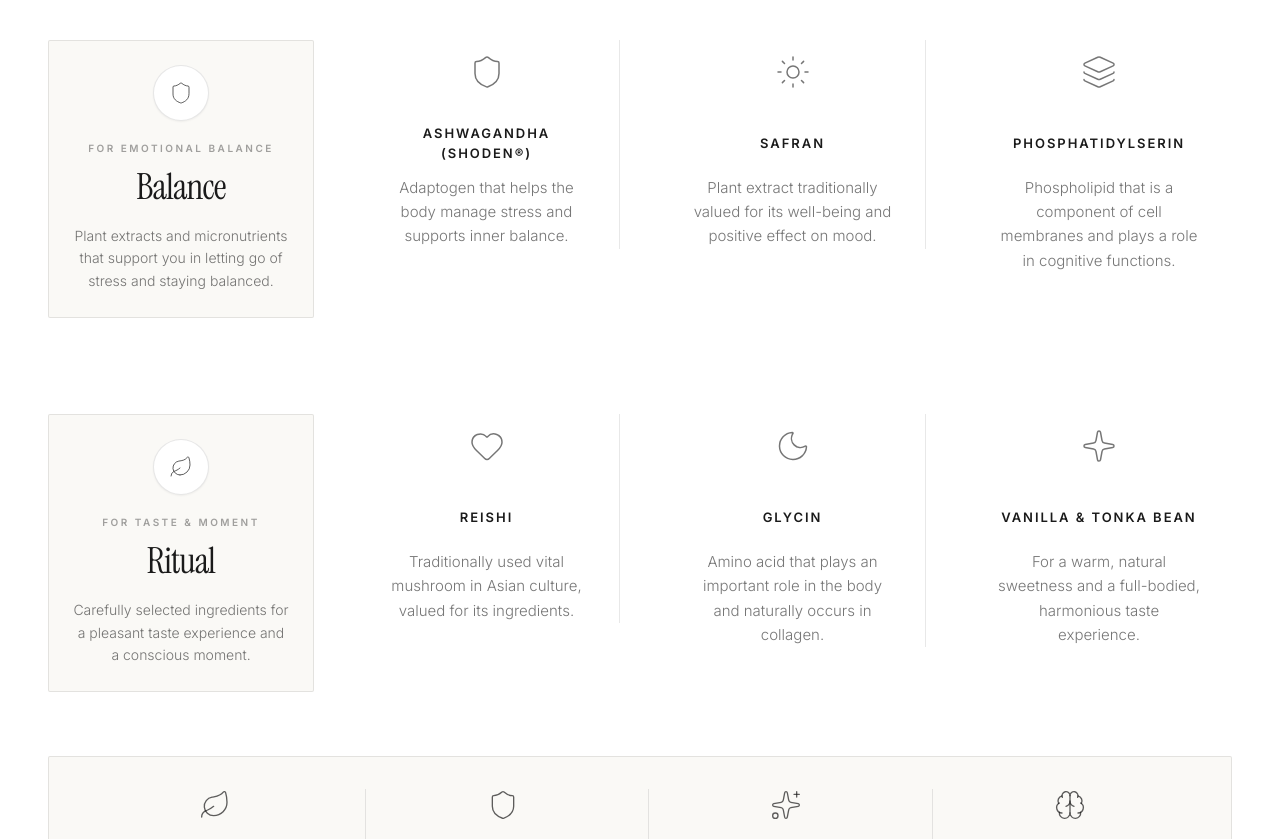
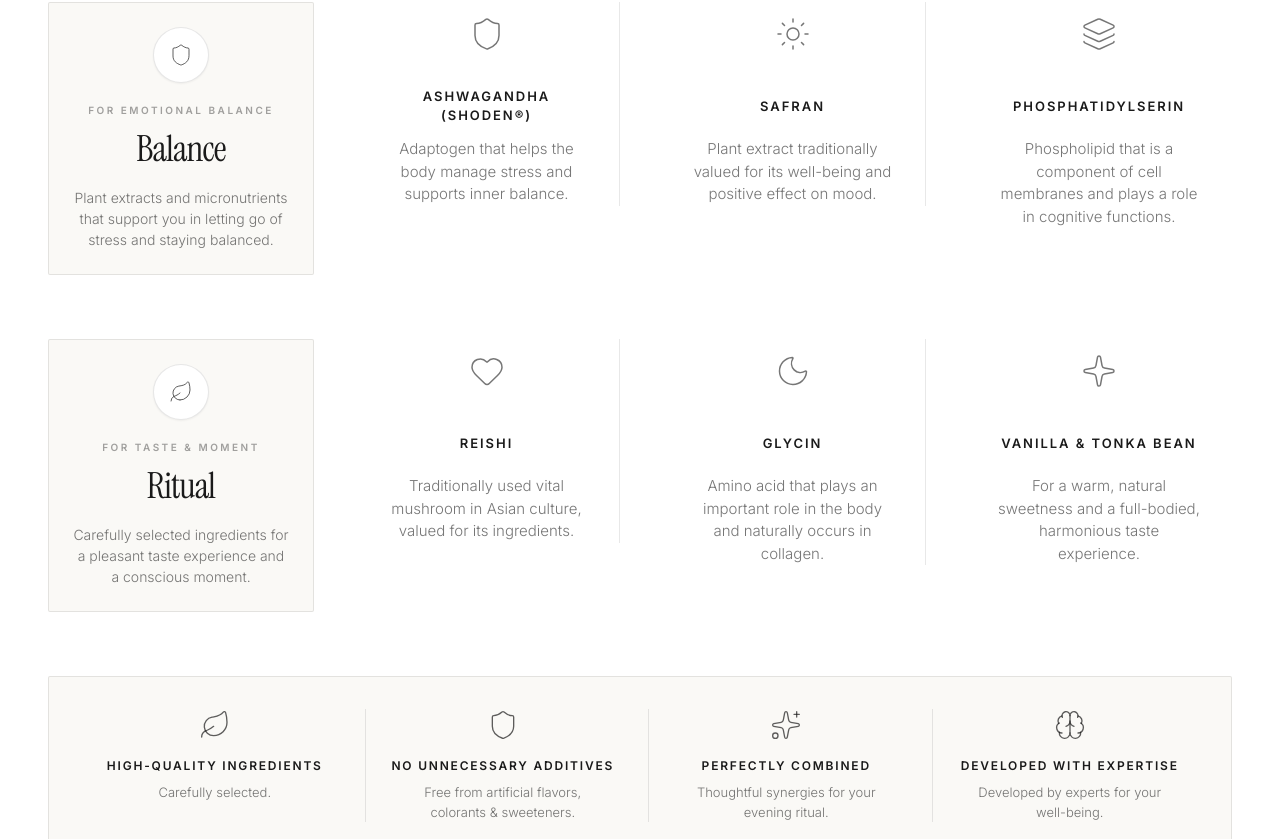
Before and after one commit to dudi991/senoa-landingpage, a React (Vite) app: page / in a window 1280 px wide. Shown: the part 3121-3960 px from the top of the page. Built offline with nearby package versions, Linux system fonts and the light colour scheme.

Commit message:
style: tighten vertical grid spacing and row line heights in Ingredients Sektion

```diff
--- a/src/components/Ingredients.tsx
+++ b/src/components/Ingredients.tsx
@@ -90,14 +90,14 @@ const Ingredients = () => {
         </div>
 
         {/* Curated Groups */}
-        <div className="space-y-10 lg:space-y-12">
+        <div className="space-y-6 lg:space-y-8">
           {groups.map((group, gIdx) => {
             const GroupIcon = group.icon;
             return (
               <div
                 key={gIdx}
                 className={`grid grid-cols-1 lg:grid-cols-12 gap-6 lg:gap-10 ${
-                  gIdx < groups.length - 1 ? 'pb-10 lg:pb-12' : ''
+                  gIdx < groups.length - 1 ? 'pb-6 lg:pb-8' : ''
                 }`}
               >
                 {/* Left Column: Group Hero Card */}
@@ -111,7 +111,7 @@ const Ingredients = () => {
                   <h3 className="font-serif text-3xl lg:text-[2.25rem] text-primary font-light mb-4 leading-tight">
                     {t(group.titleKey)}
                   </h3>
-                  <p className="font-sans text-sm text-primary/60 leading-relaxed font-light max-w-[220px]">
+                  <p className="font-sans text-sm text-primary/60 leading-normal font-light max-w-[220px]">
                     {t(group.descKey)}
                   </p>
                 </div>
@@ -133,7 +133,7 @@ const Ingredients = () => {
                         <h4 className="font-sans text-[13px] tracking-[0.15em] font-bold uppercase text-primary mb-3 min-h-[40px] flex items-center justify-center">
                           {ing.name}
                         </h4>
-                        <p className="text-[15px] text-primary/60 leading-relaxed font-light max-w-[240px]">
+                        <p className="text-[15px] text-primary/60 leading-normal font-light max-w-[240px]">
                           {t(`ing.${ing.key}`)}
                         </p>
                       </div>
@@ -163,7 +163,7 @@ const Ingredients = () => {
                   <h5 className="font-sans text-[12px] tracking-[0.15em] font-bold uppercase text-primary mb-2">
                     {t(item.titleKey)}
                   </h5>
-                  <p className="text-[13px] text-primary/60 leading-relaxed font-light max-w-[200px]">
+                  <p className="text-[13px] text-primary/60 leading-normal font-light max-w-[200px]">
                     {t(item.descKey)}
                   </p>
                 </div>
```
